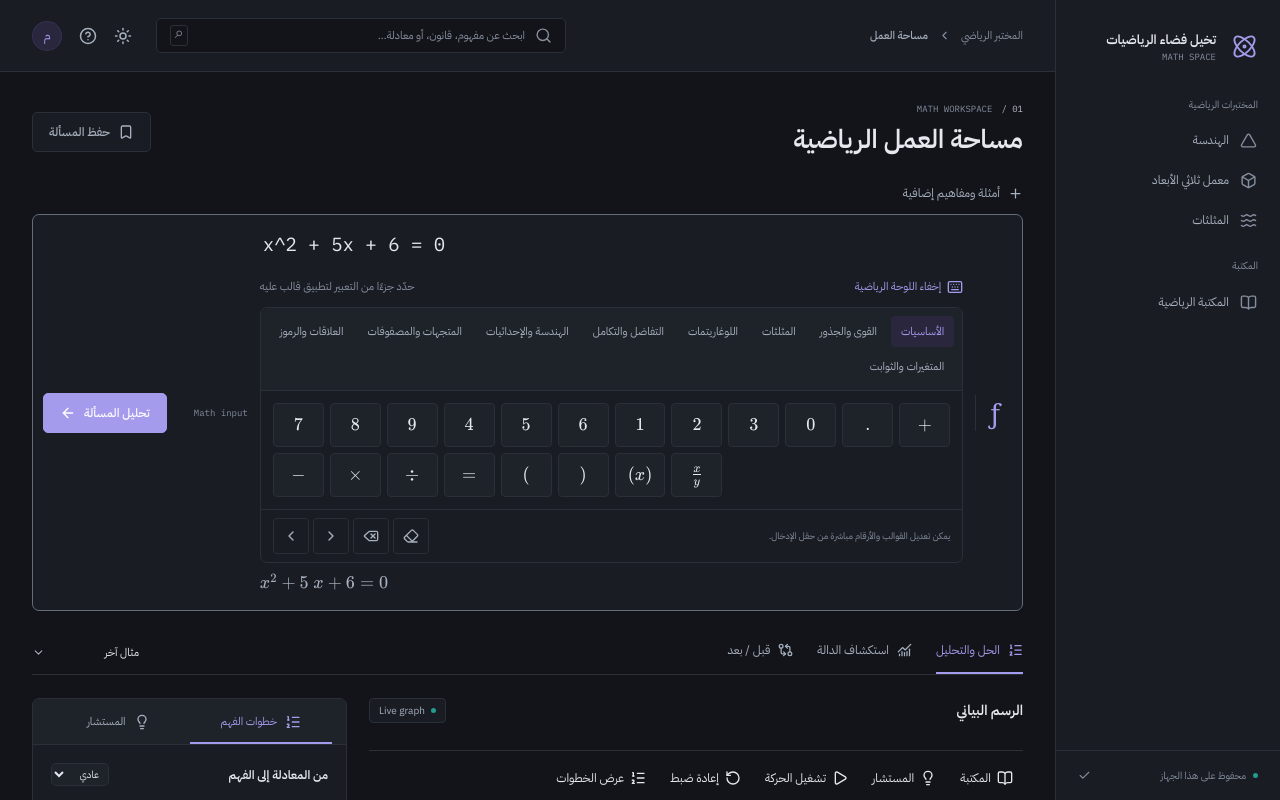
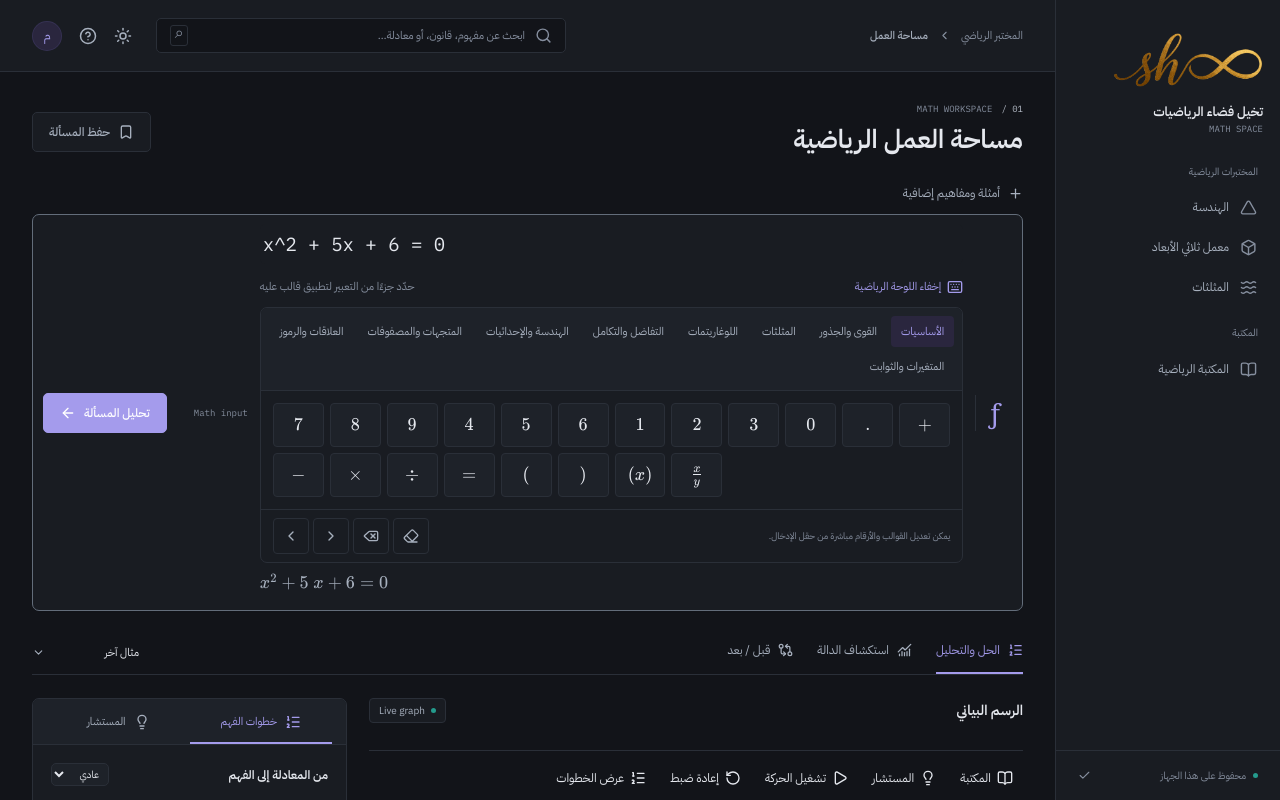
Before and after one commit to tus3l/MathSpace, a React (Vite) app: page / in a window 1280 px wide. Shown: the top 800 px of the page. Built offline with nearby package versions, Linux system fonts and the light colour scheme.

Commit message:
Update site branding and favicon with custom logo

```diff
--- a/index.html
+++ b/index.html
@@ -2,7 +2,7 @@
 <html lang="ar" dir="rtl" data-theme="dark">
   <head>
     <meta charset="UTF-8" />
-    <link rel="icon" type="image/svg+xml" href="/math-space.svg" />
+    <link rel="icon" type="image/png" href="/logo.png" />
     <meta name="viewport" content="width=device-width, initial-scale=1.0" />
     <meta name="description" content="تخيل فضاء الرياضيات: مختبر تفاعلي لفهم القوانين والحلول والرسوم، مع مستشار قائم على القواعد الرياضية." />
     <meta name="theme-color" content="#7770ce" />
--- a/src/App.css
+++ b/src/App.css
@@ -116,19 +116,20 @@
   z-index: 30;
 }
 .brand {
+  flex-direction: column;
+  align-items: flex-start;
   justify-content: flex-start;
   padding: 25px 17px 22px;
   gap: 9px;
   text-align: right;
   flex-shrink: 0;
 }
-.brand-symbol {
-  width: 38px;
-  height: 42px;
-  color: var(--accent);
-  display: flex;
-  align-items: center;
-  justify-content: center;
+.brand-logo {
+  display: block;
+  width: 150px;
+  max-width: 100%;
+  height: 68px;
+  object-fit: contain;
 }
 .brand strong {
   font-size: 13px;
--- a/src/App.tsx
+++ b/src/App.tsx
@@ -1,6 +1,5 @@
 import { lazy, Suspense, useLayoutEffect, useState } from "react";
 import {
-  Atom,
   House,
   ChartNoAxesCombined,
   Lightbulb,
@@ -343,9 +342,7 @@
     <div className="app-shell">
       <aside className={`sidebar ${drawer ? "open" : ""}`}>
         <button className="brand" onClick={() => navigate("home")}>
-          <span className="brand-symbol">
-            <Atom size={27} strokeWidth={1.6} />
-          </span>
+          <img className="brand-logo" src="/logo.png" alt="شعار تخيل فضاء الرياضيات" />
           <span>
             <strong>تخيل فضاء الرياضيات</strong>
             <small>MATH SPACE</small>
```
Also changed, not shown: public/logo.png (added).
